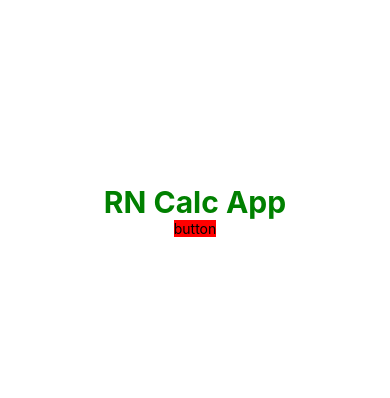
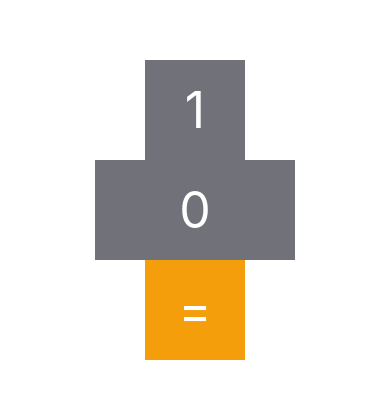
Before and after one commit to JungMunGyu/React-Native-Study, a React Native app: screen / in a window 390 px wide. Shown: the part 212-610 px from the top of the page. Built offline with nearby package versions, Linux system fonts and the light colour scheme.

Commit message:
[2장] 버튼 만들기

```diff
--- a/src/App.js
+++ b/src/App.js
@@ -1,6 +1,6 @@
 import { StatusBar } from 'expo-status-bar';
-import { StyleSheet, Text, View } from 'react-native';
-import Button from './components/Button';
+import { StyleSheet, View } from 'react-native';
+import Button, { ButtonTypes } from './components/Button';
 export default function App() {
   // 1장 내용
   //   const name = 'MunGyu';
@@ -17,12 +17,25 @@ export default function App() {
   //       {/* 조건에 따라 에러가 있을때 에러메세지 출력 */}
   //       <Text style={[styles.text, isError && styles.error]}>Error Message</Text>
 
-  const isError = true;
-
   return (
     <View style={styles.container}>
-      <Text style={styles.text}>RN Calc App</Text>
-      <Button title="button" color={'red'} />
+      <Button
+        title="1"
+        onPress={() => {}}
+        buttonStyle={{ width: 100, height: 100 }}
+        buttonType={ButtonTypes.NUMBER}
+      />
+      <Button
+        title="0"
+        onPress={() => {}}
+        buttonStyle={{ width: 200, height: 100 }}
+      />
+      <Button
+        title="="
+        onPress={() => {}}
+        buttonStyle={{ width: 100, height: 100 }}
+        buttonType={ButtonTypes.OPERATOR}
+      />
       <StatusBar style="auto" />
     </View>
   );
--- a/src/components/Button.js
+++ b/src/components/Button.js
@@ -1,38 +1,54 @@
-import { Text, Pressable } from 'react-native';
+import { Text, Pressable, StyleSheet } from 'react-native';
 import PropTypes from 'prop-types';
 
-const Button = ({ title }) => {
-  // TouchableHighlight : 클릭시 하이라이트 효과
-  // TouchableOpacity : 클릭시 투명도 낮아짐
-  // Presable : 클릭시 이벤트 발생하게 할 수 있다.
-  //   -> style={({ pressed }) => {
-  //     return [
-  //       { backgroundColor: 'red' },
-  //       pressed && { backgroundColor: 'orange', opacity: 0.3 },
-  //     ];
-  //   }}
+export const ButtonTypes = {
+  NUMBER: 'NUMBER',
+  OPERATOR: 'OPERATOR',
+};
 
+const Colors = {
+  NUMBER: ['#71717a', '#3f3f46'],
+  OPERATOR: ['#f59e0b', '#b45309'],
+};
+const Button = ({ title, onPress, buttonStyle, buttonType }) => {
   return (
     <Pressable
-      onPress={() => console.log('click')}
-      style={({ pressed }) => {
-        return [
-          { backgroundColor: 'red' },
-          pressed && { backgroundColor: 'orange', opacity: 0.3 },
-        ];
-      }}
+      onPress={onPress}
+      style={({ pressed }) => [
+        styles.button,
+        {
+          backgroundColor: Colors[buttonType][0],
+        },
+        pressed && {
+          backgroundColor: Colors[buttonType][1],
+        },
+        buttonStyle,
+      ]}
     >
-      <Text>{title}</Text>
+      <Text style={styles.title}>{title}</Text>
     </Pressable>
   );
 };
 
+Button.defaultProps = {
+  buttonType: ButtonTypes.NUMBER,
+};
+
 Button.propTypes = {
   title: PropTypes.string.isRequired, // -> title이 string형이고 다른 형태가 전달되면 어디서 잘못된 형태가 전달되었는지 확인 가능함, isRequired를 통해 title이 꼭 전달되어야 함을 표시
+  onPress: PropTypes.func.isRequired,
+  buttonStyle: PropTypes.object,
+  buttonType: PropTypes.oneOf(Object.values(ButtonTypes)),
 };
 
-Button.defaultProps = {
-  title: 'Default', // -> 해당 props가 전달되지 않았을 경우 Default값을 표시
-};
-
+const styles = StyleSheet.create({
+  button: {
+    justifyContent: 'center',
+    alignItems: 'center',
+  },
+  title: {
+    fontSize: 50,
+    color: '#ffffff',
+  },
+});
 export default Button;
```
